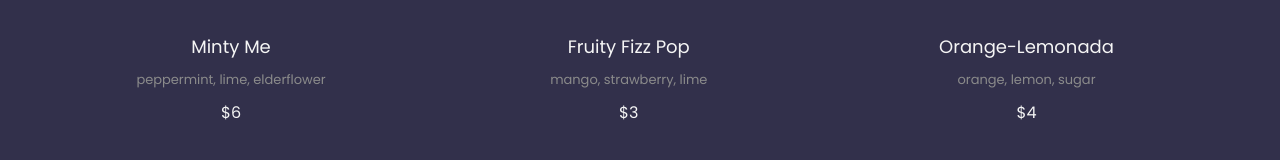
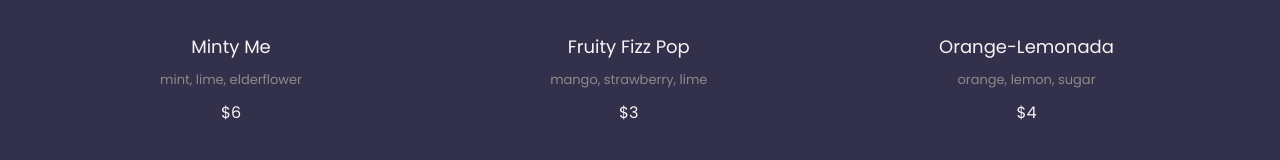
Before and after one commit to jamienorthman/juice-shop, a React (Vite) app: page / in a window 1280 px wide. Shown: the part 496-656 px from the top of the page. Built offline with nearby package versions, Linux system fonts and the light colour scheme.

Commit message:
updated ingredients

```diff
--- a/src/data.js
+++ b/src/data.js
@@ -1,7 +1,7 @@
 export const menu = [
     {
         name: "Minty Me",
-        ingredients: ["peppermint", "lime", "elderflower"],
+        ingredients: ["mint", "lime", "elderflower"],
         price: 6,
         img: "/icons/mint.png",
         alt: "animation of turquoise-colored drink with mint leaves",
```
